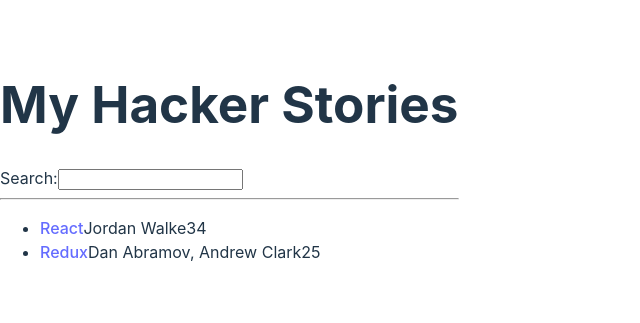
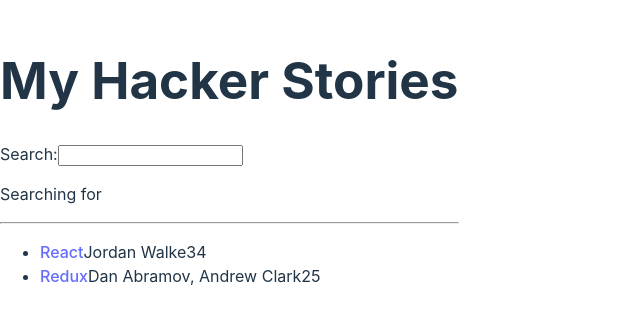
Before and after one commit to tmfsmiley/react-hacker-stories, a React (Vite) app: page / in a window 1280 px wide. Shown: the part 239-562 px from the top of the page, without its empty margins (0-640 px from the left). Built offline with nearby package versions, Linux system fonts and the light colour scheme.

Commit message:
useState hook

```diff
--- a/src/App.jsx
+++ b/src/App.jsx
@@ -52,9 +52,9 @@ const Item = (props) => (
 );
 
 const Search = () => {
+  const [searchTerm, setSearchTerm] = React.useState('');
   const handleChange = event => {
-    console.log(event);
-    console.log(event.target.value);
+    setSearchTerm(event.target.value);
   };
 
   return (
@@ -62,6 +62,7 @@ const Search = () => {
       <label htmlFor="search">Search:
         <input id="search" type="text" onChange={handleChange} />
       </label>
+      <p>Searching for <strong>{searchTerm}</strong></p>
     </div>
   )
 };
```
